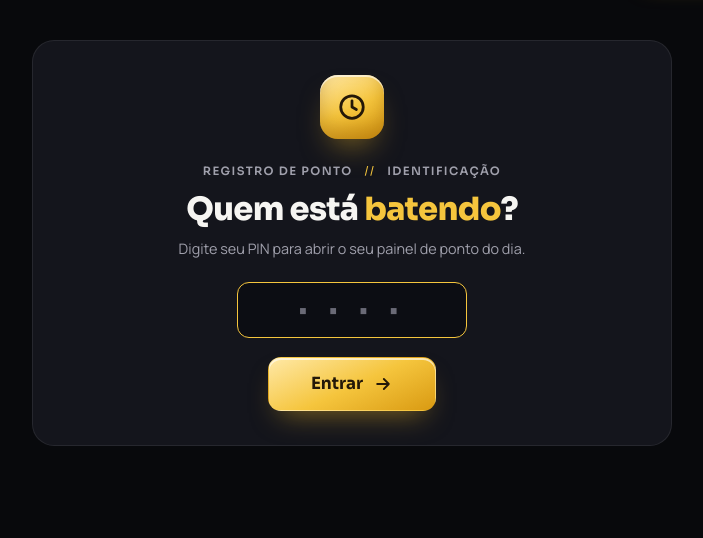
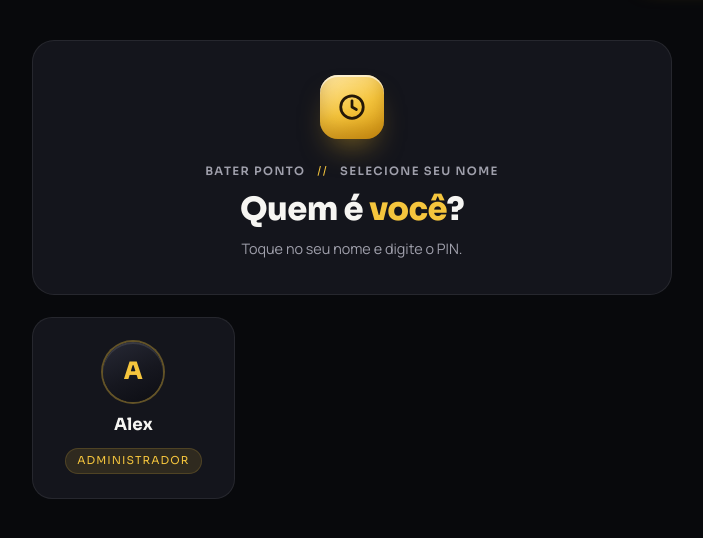
Before and after one commit to alexbarreto38-jpg/projetobm, a Flask app: page / in a window 1280 px wide. Shown: the part 74-612 px from the top of the page, without its empty margins (288-991 px from the left). Run offline with Flask 3, Linux system fonts and the light colour scheme; data comes from the database, SQL or seed files in the repository.

Commit message:
Tela inicial com cartões por pessoa e gestão de senhas
- Papel 'gestor'/'colaborador' nos cadastros; um gestor (Alex) é criado
  automaticamente na primeira execução.
- Tela inicial vira uma grade de cartões com o nome de cada pessoa: o
  cartão do gestor leva ao painel de administração e os demais ao ponto.
- Cada cartão pede o PIN da pessoa (rota /acessar/<id>).
- No painel do gestor é possível definir/alterar a senha (PIN) de cada
  colaborador e a própria senha de acesso.

Co-Authored-By: Claude Fable 5 <noreply@anthropic.com>
Claude-Session: https://claude.ai/code/session_01AexGYeRrhthTJcpFXmiGix

```diff
--- a/app.py
+++ b/app.py
@@ -85,6 +85,7 @@ def init_db():
             nome         TEXT NOT NULL,
             pin          TEXT NOT NULL UNIQUE,
             ativo        INTEGER NOT NULL DEFAULT 1,
+            papel        TEXT NOT NULL DEFAULT 'colaborador',  -- 'gestor' ou 'colaborador'
             hora_entrada TEXT NOT NULL DEFAULT '08:00',
             almoco_min   INTEGER NOT NULL DEFAULT 60,
             cafe_min     INTEGER NOT NULL DEFAULT 15
@@ -106,6 +107,7 @@ def init_db():
     # migração de bancos criados em versões anteriores
     cols_f = {r[1] for r in db.execute("PRAGMA table_info(funcionarios)")}
     for col, ddl in (
+        ("papel", "ALTER TABLE funcionarios ADD COLUMN papel TEXT NOT NULL DEFAULT 'colaborador'"),
         ("hora_entrada", "ALTER TABLE funcionarios ADD COLUMN hora_entrada TEXT NOT NULL DEFAULT '08:00'"),
         ("almoco_min", "ALTER TABLE funcionarios ADD COLUMN almoco_min INTEGER NOT NULL DEFAULT 60"),
         ("cafe_min", "ALTER TABLE funcionarios ADD COLUMN cafe_min INTEGER NOT NULL DEFAULT 15"),
@@ -121,6 +123,21 @@ def init_db():
     ):
         if col not in cols_r:
             db.execute(ddl)
+
+    # garante que exista um gestor (o painel de administração)
+    tem_gestor = db.execute(
+        "SELECT COUNT(*) FROM funcionarios WHERE papel = 'gestor'"
+    ).fetchone()[0]
+    if not tem_gestor:
+        usados = {r[0] for r in db.execute("SELECT pin FROM funcionarios")}
+        pin = os.environ.get("PONTO_GESTOR_PIN", "1000")
+        if pin in usados or not (pin.isdigit() and 4 <= len(pin) <= 6):
+            pin = next(str(i) for i in range(1000, 10000) if str(i) not in usados)
+        db.execute(
+            "INSERT INTO funcionarios (nome, pin, papel, ativo) VALUES (?, ?, 'gestor', 1)",
+            (os.environ.get("PONTO_GESTOR_NOME", "Alex"), pin),
+        )
+
     db.commit()
     db.close()
 
@@ -263,21 +280,35 @@ def func_logado():
 
 @app.route("/")
 def index():
-    if func_logado():
-        return redirect(url_for("painel"))
-    return render_template("index.html")
+    db = get_db()
+    pessoas = db.execute(
+        "SELECT id, nome, papel FROM funcionarios WHERE ativo = 1"
+        " ORDER BY CASE papel WHEN 'gestor' THEN 0 ELSE 1 END, nome"
+    ).fetchall()
+    return render_template("index.html", pessoas=pessoas)
 
 
-@app.route("/entrar", methods=["POST"])
-def entrar():
+@app.route("/acessar/<int:func_id>", methods=["GET", "POST"])
+def acessar(func_id):
+    db = get_db()
+    pessoa = db.execute(
+        "SELECT * FROM funcionarios WHERE id = ? AND ativo = 1", (func_id,)
+    ).fetchone()
+    if pessoa is None:
+        return redirect(url_for("index"))
+
+    if request.method == "GET":
+        return render_template("acessar.html", pessoa=pessoa)
+
     pin = request.form.get("pin", "").strip()
-    func = get_db().execute(
-        "SELECT * FROM funcionarios WHERE pin = ? AND ativo = 1", (pin,)
-    ).fetchone()
-    if func is None:
-        flash("PIN não encontrado. Verifique com o gestor.", "erro")
-        return redirect(url_for("index"))
-    session["func_id"] = func["id"]
+    if pin != pessoa["pin"]:
+        flash("PIN incorreto. Tente novamente.", "erro")
+        return redirect(url_for("acessar", func_id=func_id))
+
+    if pessoa["papel"] == "gestor":
+        session["admin"] = True
+        return redirect(url_for("admin"))
+    session["func_id"] = pessoa["id"]
     return redirect(url_for("painel"))
 
 
@@ -432,8 +463,11 @@ def admin():
 
     db = get_db()
     funcionarios = db.execute(
-        "SELECT * FROM funcionarios ORDER BY ativo DESC, nome"
+        "SELECT * FROM funcionarios WHERE papel = 'colaborador' ORDER BY ativo DESC, nome"
     ).fetchall()
+    gestor = db.execute(
+        "SELECT * FROM funcionarios WHERE papel = 'gestor' ORDER BY id LIMIT 1"
+    ).fetchone()
 
     now = agora()
     dia = now.strftime("%Y-%m-%d")
@@ -463,6 +497,7 @@ def admin():
     return render_template(
         "admin.html",
         funcionarios=funcionarios,
+        gestor=gestor,
         hoje=hoje,
         atrasos_hoje=atrasos_hoje,
         data_hoje=now.strftime("%d/%m/%Y"),
@@ -504,12 +539,28 @@ def novo_funcionario():
     return redirect(url_for("admin"))
 
 
+def _pin_disponivel(db, pin, ignora_id):
+    dono = db.execute(
+        "SELECT id FROM funcionarios WHERE pin = ? AND id <> ?", (pin, ignora_id)
+    ).fetchone()
+    return dono is None
+
+
 @app.route("/admin/funcionarios/<int:func_id>/config", methods=["POST"])
 def config_funcionario(func_id):
     if not admin_logado():
         return redirect(url_for("admin"))
+    db = get_db()
+    pin = request.form.get("pin", "").strip()
+    if pin:
+        if not (pin.isdigit() and 4 <= len(pin) <= 6):
+            flash("O PIN deve ter de 4 a 6 dígitos.", "erro")
+            return redirect(url_for("admin"))
+        if not _pin_disponivel(db, pin, func_id):
+            flash("Este PIN já está em uso — escolha outro.", "erro")
+            return redirect(url_for("admin"))
     try:
-        get_db().execute(
+        db.execute(
             "UPDATE funcionarios SET hora_entrada = ?, almoco_min = ?, cafe_min = ? WHERE id = ?",
             (
                 request.form.get("hora_entrada", "08:00"),
@@ -518,10 +569,34 @@ def config_funcionario(func_id):
                 func_id,
             ),
         )
-        get_db().commit()
-        flash("Horários atualizados.", "ok")
+        if pin:
+            db.execute("UPDATE funcionarios SET pin = ? WHERE id = ?", (pin, func_id))
+        db.commit()
+        flash("Dados do colaborador atualizados." if pin else "Horários atualizados.", "ok")
     except ValueError:
         flash("Minutos de almoço e café devem ser números.", "erro")
+    return redirect(url_for("admin"))
+
+
+@app.route("/admin/minha-senha", methods=["POST"])
+def minha_senha():
+    if not admin_logado():
+        return redirect(url_for("admin"))
+    db = get_db()
+    gestor = db.execute(
+        "SELECT * FROM funcionarios WHERE papel = 'gestor' ORDER BY id LIMIT 1"
+    ).fetchone()
+    pin = request.form.get("pin", "").strip()
+    if gestor is None:
+        return redirect(url_for("admin"))
+    if not (pin.isdigit() and 4 <= len(pin) <= 6):
+        flash("O PIN deve ter de 4 a 6 dígitos.", "erro")
+    elif not _pin_disponivel(db, pin, gestor["id"]):
+        flash("Este PIN já está em uso — escolha outro.", "erro")
+    else:
+        db.execute("UPDATE funcionarios SET pin = ? WHERE id = ?", (pin, gestor["id"]))
+        db.commit()
+        flash("Sua senha de acesso foi atualizada.", "ok")
     return redirect(url_for("admin"))
 
 
--- a/templates/index.html
+++ b/templates/index.html
@@ -4,20 +4,41 @@
   <div class="i3d i3d--gold">
     <svg viewBox="0 0 24 24"><circle cx="12" cy="12" r="9"/><path d="M12 7v5l3.5 2"/></svg>
   </div>
-  <span class="eyebrow">Registro de ponto <b>//</b> identificação</span>
-  <h1>Quem está <span class="gold">batendo</span>?</h1>
-  <p class="discreto" style="margin-bottom:1.4rem">
-    Digite seu PIN para abrir o seu painel de ponto do dia.
-  </p>
-  <form method="post" action="{{ url_for('entrar') }}">
-    <input type="password" name="pin" inputmode="numeric" autocomplete="off"
-           placeholder="• • • •" autofocus required
-           style="max-width:230px;margin:0 auto 1.2rem;text-align:center;font-family:var(--mono);font-size:1.5rem;letter-spacing:.3em">
-    <br>
-    <button type="submit" style="font-size:1.05rem;padding:.95rem 2.6rem">
-      Entrar
-      <svg viewBox="0 0 24 24" style="width:20px;height:20px;fill:none;stroke:currentColor;stroke-width:2.2;stroke-linecap:round;stroke-linejoin:round"><path d="M5 12h14M13 6l6 6-6 6"/></svg>
-    </button>
-  </form>
+  <span class="eyebrow">Bater ponto <b>//</b> selecione seu nome</span>
+  <h1>Quem é <span class="gold">você</span>?</h1>
+  <p class="discreto">Toque no seu nome e digite o PIN.</p>
 </div>
+
+<div class="pessoas">
+  {% for p in pessoas %}
+  <a class="pessoa {% if p.papel == 'gestor' %}pessoa--gestor{% endif %}"
+     href="{{ url_for('acessar', func_id=p.id) }}">
+    <span class="avatar">{{ p.nome[0]|upper }}</span>
+    <span class="p-nome">{{ p.nome }}</span>
+    {% if p.papel == 'gestor' %}
+      <span class="pill gestor-pill">Administrador</span>
+    {% else %}
+      <span class="pill inativo">Colaborador</span>
+    {% endif %}
+  </a>
+  {% endfor %}
+</div>
+
+<style>
+  .pessoas{display:grid;grid-template-columns:repeat(auto-fill,minmax(150px,1fr));gap:16px}
+  .pessoa{background:var(--panel);border:1px solid var(--line-soft);border-radius:20px;
+    padding:24px 16px;display:flex;flex-direction:column;align-items:center;gap:10px;
+    transition:.25s cubic-bezier(.2,.7,.2,1)}
+  .pessoa:hover{transform:translateY(-4px);border-color:var(--gold);
+    box-shadow:0 20px 40px -24px rgba(0,0,0,.9)}
+  .pessoa .avatar{width:60px;height:60px;border-radius:50%;display:grid;place-items:center;
+    font-family:var(--disp);font-weight:800;font-size:1.5rem;color:#241808;
+    background:linear-gradient(155deg,var(--gold-hi),var(--gold) 52%,var(--gold-deep));
+    box-shadow:inset 0 2px 0 rgba(255,255,255,.6)}
+  .pessoa--gestor .avatar{color:var(--gold);
+    background:linear-gradient(155deg,#272935,#16171F 55%,#0C0D13);
+    box-shadow:inset 0 2px 0 rgba(255,255,255,.1),0 0 0 2px rgba(245,197,61,.35)}
+  .p-nome{font-family:var(--disp);font-weight:700;font-size:1.05rem}
+  .gestor-pill{background:rgba(245,197,61,.12);border-color:var(--line);color:var(--gold)}
+</style>
 {% endblock %}
```
Also changed, not shown: templates/acessar.html (added, +37 -0 lines), templates/admin.html (+19 -5 lines).
